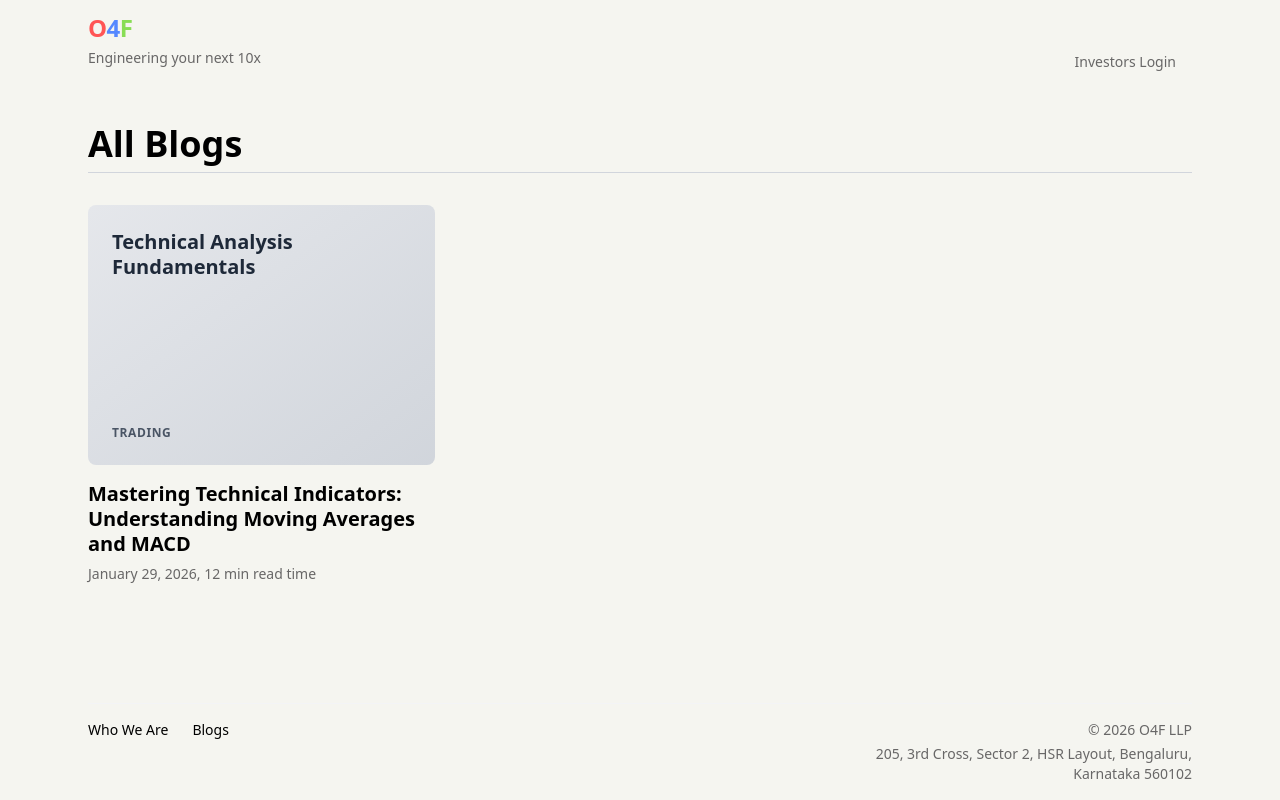
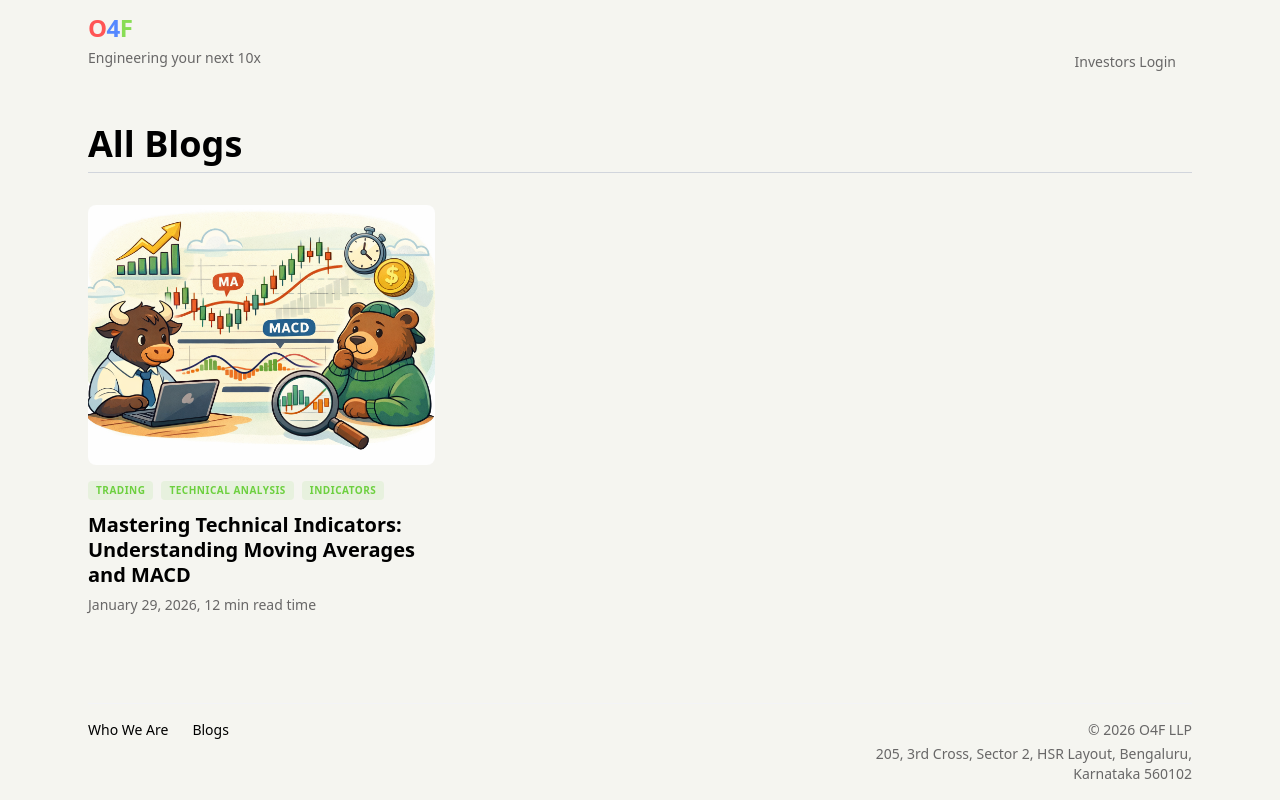
Before and after one commit to kk-rakesh/public-static, a Next.js app in the folder next-web/: page /blogs in a window 1280 px wide. Built offline with nearby package versions, Linux system fonts and the light colour scheme.

Commit message:
update next to 16.1.6, add image in blog. fix tags on blogs and thumbnail title

```diff
--- a/next-web/app/blogs/page.tsx
+++ b/next-web/app/blogs/page.tsx
@@ -2,6 +2,7 @@
 
 import { useState } from "react";
 import Link from "next/link";
+import Image from "next/image";
 import Header from "@/components/layout/Header";
 import Footer from "@/components/layout/Footer";
 import blogsData from "@/data/blogs.json";
@@ -74,15 +75,25 @@ function BlogCard({ blog }: { blog: Blog }) {
     <Link href={`/blogs/${blog.slug}`} className="group">
       <article className="flex flex-col">
         {/* Thumbnail */}
-        <div className="relative aspect-[4/3] rounded-lg overflow-hidden bg-gradient-to-br from-gray-200 to-gray-300 mb-4 group-hover:shadow-lg transition-shadow">
-          <div className="absolute inset-0 flex flex-col justify-between p-6">
-            <h3 className="text-xl font-semibold text-gray-800 leading-tight">
-              {blog.thumbnailTitle}
-            </h3>
-            <span className="text-xs font-semibold tracking-wider text-gray-600">
-              {blog.thumbnailCategory}
+        <div className="relative aspect-[4/3] rounded-lg overflow-hidden mb-4 group-hover:shadow-lg transition-shadow">
+          <Image
+            src={blog.thumbnail}
+            alt={blog.thumbnailTitle}
+            fill
+            className="object-cover"
+          />
+        </div>
+
+        {/* Tags */}
+        <div className="flex flex-wrap gap-2 mb-3">
+          {blog.tags.map((tag, index) => (
+            <span
+              key={index}
+              className="text-[10px] font-bold tracking-wider text-brand-green bg-brand-green/10 px-2 py-0.5 rounded uppercase"
+            >
+              {tag}
             </span>
-          </div>
+          ))}
         </div>
 
         {/* Title */}
--- a/next-web/components/blog/BlogContent.tsx
+++ b/next-web/components/blog/BlogContent.tsx
@@ -2,6 +2,7 @@
 
 import { useState, useEffect } from "react";
 import Link from "next/link";
+import Image from "next/image";
 
 interface BlogSection {
   id: string;
@@ -78,11 +79,10 @@ export default function BlogContent({ blog }: { blog: Blog }) {
                   <button
                     key={section.id}
                     onClick={() => scrollToSection(section.id)}
-                    className={`text-left pl-4 py-2 text-sm transition-colors border-l-2 -ml-[2px] cursor-pointer ${
-                      activeSection === section.id
-                        ? "border-brand-green text-brand-green font-medium"
-                        : "border-transparent text-gray-600 hover:text-gray-900"
-                    }`}
+                    className={`text-left pl-4 py-2 text-sm transition-colors border-l-2 -ml-[2px] cursor-pointer ${activeSection === section.id
+                      ? "border-brand-green text-brand-green font-medium"
+                      : "border-transparent text-gray-600 hover:text-gray-900"
+                      }`}
                   >
                     {section.title}
                   </button>
@@ -119,21 +119,32 @@ export default function BlogContent({ blog }: { blog: Blog }) {
           <h1 className="text-3xl lg:text-4xl font-bold mb-6">{blog.title}</h1>
 
           {/* Thumbnail */}
-          <div className="relative aspect-[16/9] rounded-lg overflow-hidden bg-gradient-to-br from-gray-200 to-gray-300 mb-6">
-            <div className="absolute inset-0 flex flex-col justify-between p-8">
-              <h2 className="text-2xl lg:text-3xl font-semibold text-gray-800 leading-tight max-w-md">
-                {blog.thumbnailTitle}
-              </h2>
-              <span className="text-sm font-semibold tracking-wider text-gray-600 bg-white/50 px-3 py-1 rounded-full w-fit">
-                {blog.thumbnailCategory}
-              </span>
+          <div className="relative aspect-[16/9] rounded-lg overflow-hidden mb-6 shadow-sm border border-gray-100">
+            <Image
+              src={blog.thumbnail}
+              alt={blog.thumbnailTitle}
+              fill
+              className="object-cover"
+              priority
+            />
+          </div>
+
+          {/* Date, Read Time and Tags */}
+          <div className="flex flex-col gap-4 mb-8">
+            <p className="text-sm text-text-gray font-medium">
+              {blog.date} • {blog.readTime}
+            </p>
+            <div className="flex flex-wrap gap-2">
+              {blog.tags.map((tag, index) => (
+                <span
+                  key={index}
+                  className="text-[11px] font-bold tracking-wider text-brand-green bg-brand-green/5 border border-brand-green/10 px-3 py-1 rounded-full uppercase"
+                >
+                  {tag}
+                </span>
+              ))}
             </div>
           </div>
-
-          {/* Date and Read Time */}
-          <p className="text-sm text-text-gray mb-8">
-            {blog.date}, {blog.readTime}
-          </p>
 
           {/* Introduction */}
           <div className="prose prose-lg max-w-none mb-12">
--- a/next-web/data/blogs.json
+++ b/next-web/data/blogs.json
@@ -3,10 +3,14 @@
     "id": "1",
     "slug": "technical-indicators-guide-ma-macd",
     "title": "Mastering Technical Indicators: Understanding Moving Averages and MACD",
-    "thumbnail": "/blogs/technical-analysis.png",
+    "thumbnail": "/blogs/blog1.png",
     "thumbnailTitle": "Technical Analysis Fundamentals",
     "thumbnailCategory": "TRADING",
-    "tags": ["Trading", "Technical Analysis", "Indicators"],
+    "tags": [
+      "Trading",
+      "Technical Analysis",
+      "Indicators"
+    ],
     "date": "January 29, 2026",
     "readTime": "12 min read time",
     "author": "O4F Research Team",
--- a/next-web/package.json
+++ b/next-web/package.json
@@ -1,4 +1,3 @@
-
 {
   "name": "next-web",
   "version": "0.1.0",
@@ -10,7 +9,7 @@
     "lint": "eslint"
   },
   "dependencies": {
-    "next": "16.1.3",
+    "next": "^16.1.6",
     "react": "19.2.3",
     "react-dom": "19.2.3"
   },
```
Also changed, not shown: next-web/public/blogs/blog1.png (added), 1 other file (tests, documents, lock files or other folders).
